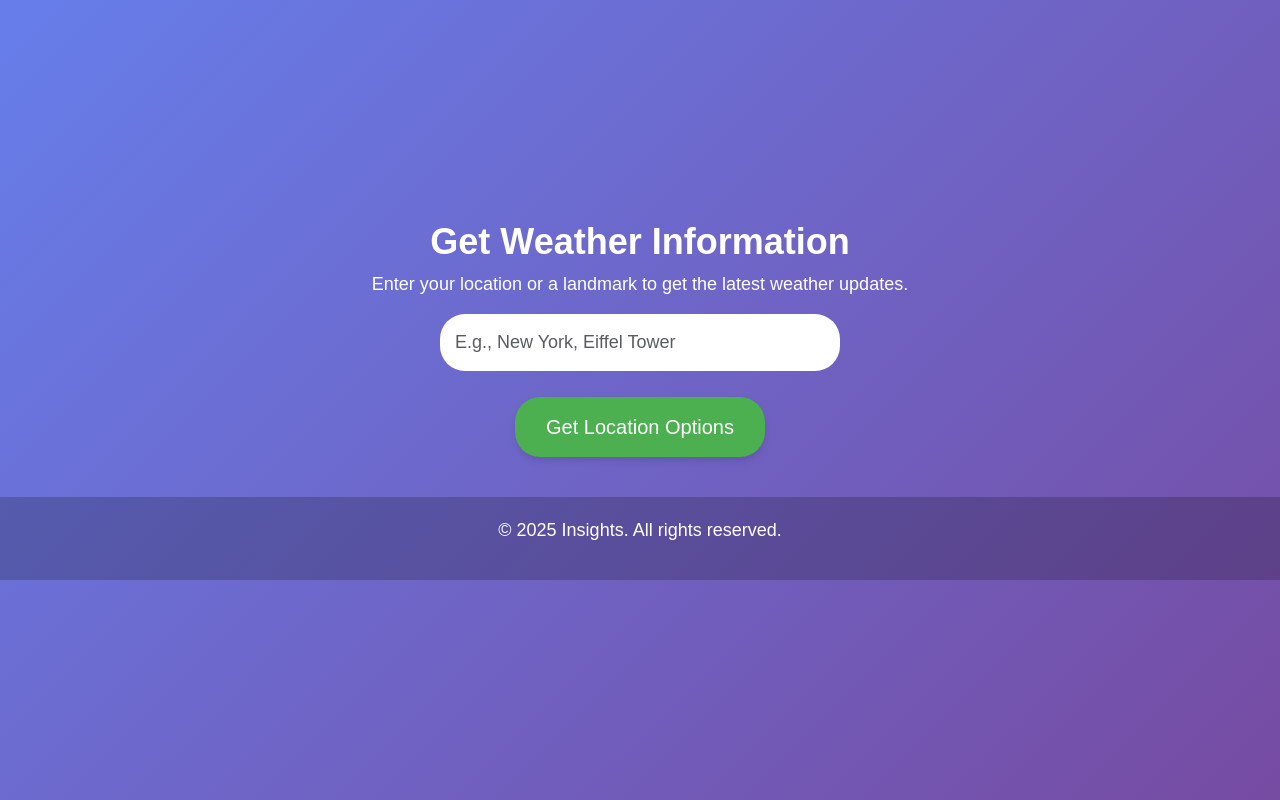
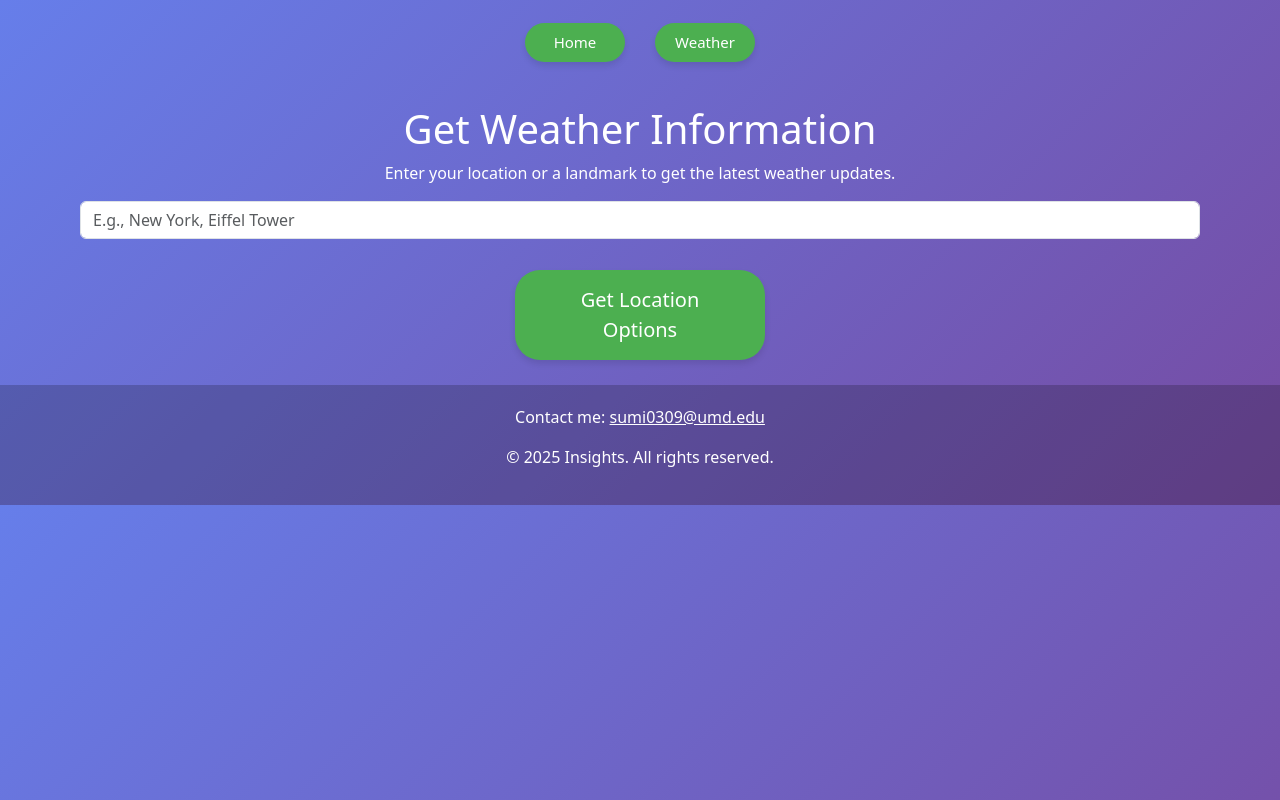
Before and after one commit to sumi0309/Insights, a Django app: page /weather/ in a window 1280 px wide. Run offline with Django 5.2, Linux system fonts and the light colour scheme.

Commit message:
UI Changes

```diff
--- a/Insights/static/css/style.css
+++ b/Insights/static/css/style.css
@@ -4,7 +4,8 @@ body {
   text-align: center;
 }
 .container {
-  margin-top: 100px;
+  margin-top: 10px;
+  padding: 10px;
 }
 .btn-custom {
   background-color: #4caf50;
@@ -17,11 +18,43 @@ body {
   border-radius: 25px;
   box-shadow: 0 4px 6px rgba(0, 0, 0, 0.1);
 }
-.btn-custom:hover {
+.btn-custom:hover,
+.btn-index:hover {
   background-color: #45a049;
 }
 .footer {
-  margin-top: 50px;
   padding: 20px;
   background: rgba(0, 0, 0, 0.2);
 }
+
+.btn-index {
+  background-color: #4caf50;
+  border: none;
+  color: white;
+  font-size: 15px;
+  margin: 15px;
+  width: 100px;
+  box-shadow: 0 4px 6px rgba(0, 0, 0, 0.1);
+  border-radius: 25px;
+}
+
+#navbarNav {
+  justify-content: center;
+}
+
+#location-options {
+  text-align: left;
+  padding: 10px;
+}
+
+.weather-buttons {
+  display: flex;
+  gap: 10px;
+  align-items: center;
+  padding: 20px;
+}
+
+#options-list .option-item {
+  margin-bottom: 10px;
+  margin-top: 10px;
+}
--- a/Insights/static/css/weather.css
+++ /dev/null
@@ -1,71 +0,0 @@
-body {
-  background: linear-gradient(135deg, #667eea, #764ba2);
-  color: white;
-  text-align: center;
-  font-family: Arial, sans-serif;
-  display: flex;
-  justify-content: center;
-  align-items: center;
-  height: 100vh;
-  flex-direction: column;
-}
-
-.container {
-  max-width: 600px;
-  width: 100%;
-  margin: 0 auto;
-}
-
-h1 {
-  font-size: 36px;
-  font-weight: bold;
-}
-
-p {
-  font-size: 18px;
-}
-
-.input-custom {
-  width: 100%;
-  max-width: 400px;
-  padding: 15px;
-  font-size: 18px;
-  border-radius: 25px;
-  border: none;
-  outline: none;
-  margin: 15px auto;
-  display: block;
-}
-
-.btn-container {
-  display: flex;
-  flex-direction: column;
-  align-items: center;
-}
-
-.btn-custom {
-  background-color: #4caf50;
-  border: none;
-  color: white;
-  font-size: 20px;
-  padding: 15px 30px;
-  margin: 10px 0;
-  width: 250px;
-  border-radius: 25px;
-  box-shadow: 0 4px 6px rgba(0, 0, 0, 0.1);
-  transition: all 0.3s ease;
-}
-
-.btn-custom:hover {
-  background-color: #45a049;
-  transform: scale(1.05);
-}
-
-.footer {
-  margin-top: 30px;
-  padding: 20px;
-  background: rgba(0, 0, 0, 0.2);
-  font-size: 14px;
-  width: 100%;
-  text-align: center;
-}
--- a/Insights/urls.py
+++ b/Insights/urls.py
@@ -16,12 +16,13 @@ Including another URLconf
 """
 from django.contrib import admin
 from django.urls import path
-from . import views,weather
+from . import views,weather,displayWeather
 
 urlpatterns = [
     path('admin/', admin.site.urls),
-    path('', views.home),
+    path('', views.home, name='home'),
     path('weather/', views.weather_page, name='weather_page'),
     path('get_weather/', weather.get_weather, name='get_weather'),
     path('select_location/', weather.select_location, name='select_location'),
+    path('weather_display/', displayWeather.get_weather_data, name='weather_display'),
 ]
--- a/Insights/weather.py
+++ b/Insights/weather.py
@@ -4,11 +4,19 @@ import urllib.parse
 import requests
 from dotenv import load_dotenv
 import os
+import openmeteo_requests
+import requests_cache
+import pandas as pd
+from retry_requests import retry
 
 load_dotenv()
 
 API_KEY = os.getenv("API_KEY")
 BASE_URL = "https://geocode.maps.co/search?q="
+
+cache_session = requests_cache.CachedSession('.cache', expire_after=3600)
+retry_session = retry(cache_session, retries=5, backoff_factor=0.2)
+openmeteo = openmeteo_requests.Client(session=retry_session)
 
 def weather_page(request):
     """Renders the weather input page."""
@@ -60,7 +68,16 @@ def select_location(request):
                 selected_object = next((item for item in data if item["display_name"] == selected_display_name), None)
 
                 if selected_object:
-                    return JsonResponse(selected_object, safe=False)
+                    latitude = selected_object.get("lat")
+                    longitude = selected_object.get("lon")
+                    display_name = selected_object.get("display_name")
+
+                    request.session['latitude'] = latitude
+                    request.session['longitude'] = longitude
+                    request.session['display_name'] = display_name
+
+                    return JsonResponse({"success": True})
+
                 else:
                     return HttpResponse("Selected location not found.", status=404)
 
@@ -71,3 +88,19 @@ def select_location(request):
             return HttpResponse(f"API request failed: {e}", status=500)
 
     return HttpResponse("Invalid request method.", status=400)
+
+
+def weather_display(request):
+    """Fetch stored location data from session and display it."""
+    latitude = request.session.get('latitude')
+    longitude = request.session.get('longitude')
+    display_name = request.session.get('display_name')
+
+    if not latitude or not longitude or not display_name:
+        return HttpResponse("No location data found in session. Please select a location first.", status=404)
+
+    return render(request, 'displayWeather.html', {
+        "latitude": latitude,
+        "longitude": longitude,
+        "display_name": display_name
+    })
--- /dev/null
+++ b/templates/base.html
@@ -0,0 +1,60 @@
+{% load static %}
+<!DOCTYPE html>
+<html lang="en">
+  <head>
+    <meta charset="UTF-8" />
+    <meta name="viewport" content="width=device-width, initial-scale=1" />
+    <title>Insights - Get Weather & News Instantly</title>
+    <link
+      href="https://cdn.jsdelivr.net/npm/bootstrap@5.3.0/dist/css/bootstrap.min.css"
+      rel="stylesheet"
+    />
+    <link rel="stylesheet" href="{% static 'css/style.css' %}" />
+  </head>
+  <body>
+    <!-- Navbar -->
+    <nav class="navbar navbar-expand-lg navbar-custom">
+      <div class="container-fluid">
+        <button
+          class="navbar-toggler"
+          type="button"
+          data-bs-toggle="collapse"
+          data-bs-target="#navbarNav"
+          aria-controls="navbarNav"
+          aria-expanded="false"
+          aria-label="Toggle navigation"
+        >
+          <span class="navbar-toggler-icon"></span>
+        </button>
+        <div class="collapse navbar-collapse" id="navbarNav">
+          <ul class="navbar-nav">
+            <li class="nav-item">
+              <a class="nav-link btn btn-index" href="{% url 'home' %}">Home</a>
+            </li>
+            <li class="nav-item">
+              <a class="nav-link btn btn-index" href="{% url 'weather_page' %}"
+                >Weather</a
+              >
+            </li>
+          </ul>
+        </div>
+      </div>
+    </nav>
+
+    <!-- Main Content -->
+    <div class="container">{% block content %} {% endblock %}</div>
+
+    <!-- Footer -->
+    <div class="footer">
+      <p>
+        Contact me:
+        <a href="mailto:sumi0309@umd.edu" class="text-white"
+          >sumi0309@umd.edu</a
+        >
+      </p>
+      <p>&copy; 2025 Insights. All rights reserved.</p>
+    </div>
+
+    <script src="https://cdn.jsdelivr.net/npm/bootstrap@5.3.0/dist/js/bootstrap.bundle.min.js"></script>
+  </body>
+</html>
--- a/templates/weather.html
+++ b/templates/weather.html
@@ -1,22 +1,6 @@
-{% load static %}
-<!DOCTYPE html>
-<html lang="en">
-  <head>
-    <meta charset="UTF-8" />
-    <meta name="viewport" content="width=device-width, initial-scale=1.0" />
-    <title>Weather - Insights</title>
-    <link
-      href="https://cdn.jsdelivr.net/npm/bootstrap@5.3.0/dist/css/bootstrap.min.css"
-      rel="stylesheet"
-    />
-    <link rel="stylesheet" href="{% static 'css/weather.css' %}" />
-  </head>
-  <body>
-    <div class="container">
+{% extends 'base.html' %} {% block content %}
 <h1>Get Weather Information</h1>
-      <p>
-        Enter your location or a landmark to get the latest weather updates.
-      </p>
+<p>Enter your location or a landmark to get the latest weather updates.</p>
 
 <!-- Form to fetch location suggestions -->
 <form id="location-form" method="post">
@@ -31,29 +15,35 @@
       required
     />
   </div>
-        <button type="submit" class="btn btn-custom">
-          Get Location Options
-        </button>
+  <button type="submit" class="btn btn-custom">Get Location Options</button>
 </form>
 
 <!-- Container to display location options -->
 <div id="location-options" class="mt-3" style="display: none">
-        <h3>Select Your Location:</h3>
+  <h3 id="location-text" style="display: none">Select Your Location:</h3>
   <form id="select-location-form" method="post">
     {% csrf_token %}
     <div id="options-list" style="text-align: left"></div>
-          <button type="submit" class="btn btn-custom mt-2">
+    <div class="weather-buttons d-flex gap-2">
+      <button
+        type="submit"
+        id="confirm-weather-btn"
+        class="btn btn-custom mt-2"
+        style="display: none"
+      >
         Confirm Selection
       </button>
+      <button
+        id="see-weather-btn"
+        class="btn btn-custom mt-2"
+        style="display: none"
+      >
+        See Weather
+      </button>
+    </div>
   </form>
 </div>
-    </div>
 
-    <div class="footer">
-      <p>&copy; 2025 Insights. All rights reserved.</p>
-    </div>
-
-    <script src="https://cdn.jsdelivr.net/npm/bootstrap@5.3.0/dist/js/bootstrap.bundle.min.js"></script>
 <script>
   document.getElementById("location-form").onsubmit = async function (e) {
     e.preventDefault();
@@ -69,32 +59,42 @@
 
     if (data.display_names.length > 0) {
       data.display_names.forEach((name) => {
-            optionsDiv.innerHTML += `
-                      <div class="form-check">
+        optionsDiv.innerHTML += `<div class="form-check option-item">
                             <input class="form-check-input" type="radio" name="selected_display_name" value="${name}" required>
                             <label class="form-check-label">${name}</label>
                         </div>`;
       });
 
       document.getElementById("location-options").style.display = "block";
+      document.getElementById("location-text").style.display = "block";
+      document.getElementById("confirm-weather-btn").style.display = "block";
     } else {
-          optionsDiv.innerHTML = "<p>No locations found. Try again.</p>";
+      document.getElementById("location-options").style.display = "block";
+      optionsDiv.innerHTML =
+        "<p>No locations found. Try again by entering a landmark in 5 mile radius.</p>";
     }
   };
 
-      document.getElementById("select-location-form").onsubmit =
-        async function (e) {
+  document.getElementById("select-location-form").onsubmit = async function (
+    e
+  ) {
     e.preventDefault();
     const formData = new FormData(this);
     const response = await fetch("{% url 'select_location' %}", {
       method: "POST",
       body: formData,
     });
+    const selectedData = await response.json();
+    if (selectedData.success) {
+      console.log("Location Coordinates fetched.");
+      document.getElementById("see-weather-btn").style.display = "block";
+    } else {
+      alert("Error selecting location.");
+    }
+  };
 
-          const selectedData = await response.json();
-          console.log("Selected Location Data:", selectedData);
-          alert("Selected location: " + selectedData.display_name);
+  document.getElementById("see-weather-btn").onclick = function () {
+    window.location.href = "{% url 'weather_display' %}";
   };
 </script>
-  </body>
-</html>
+{% endblock %}
```
Also changed, not shown: Insights/displayWeather.py (added, +177 -0 lines), Insights/weatherAPI.py (deleted, +0 -109 lines), templates/displayWeather.html (added, +33 -0 lines), templates/index.html (+5 -33 lines), .cache.sqlite (added), db.sqlite3. Lines whose indentation alone changed are shown as unchanged.
